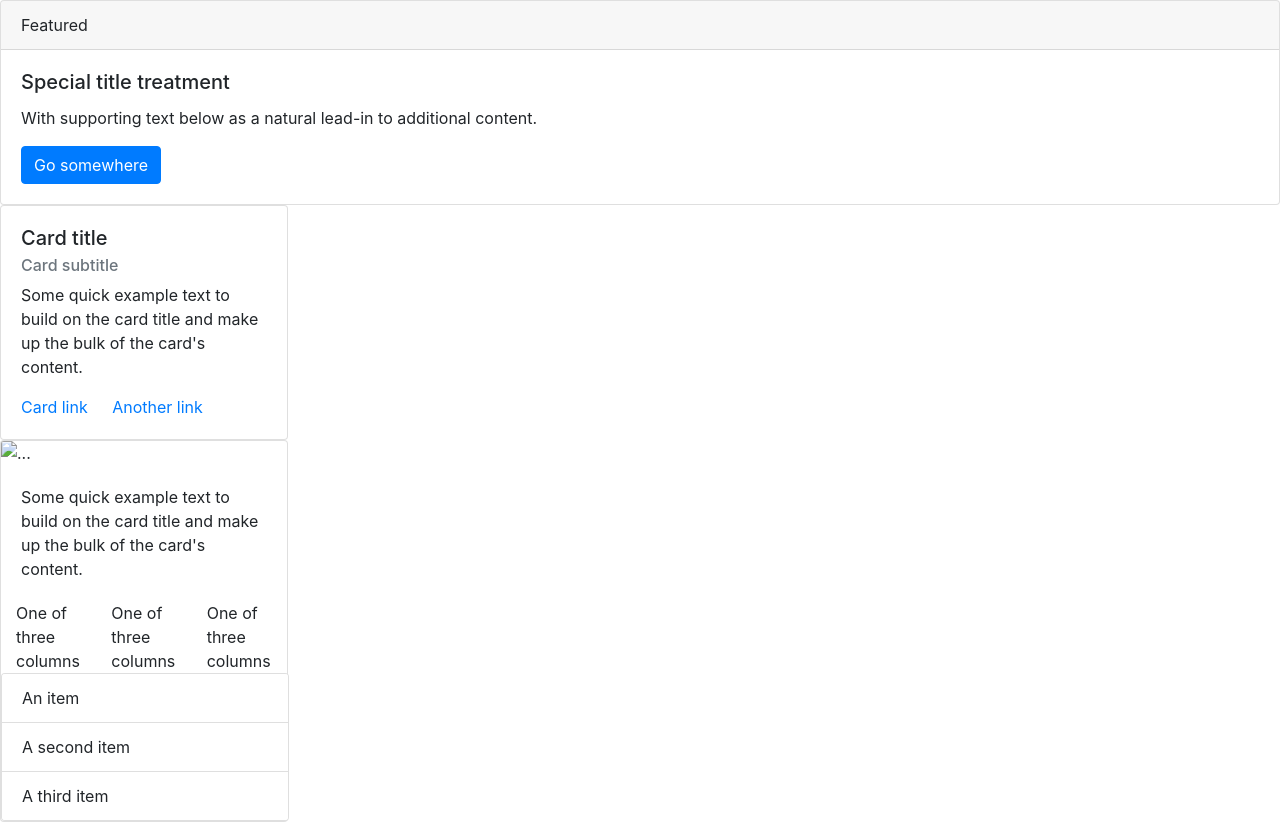
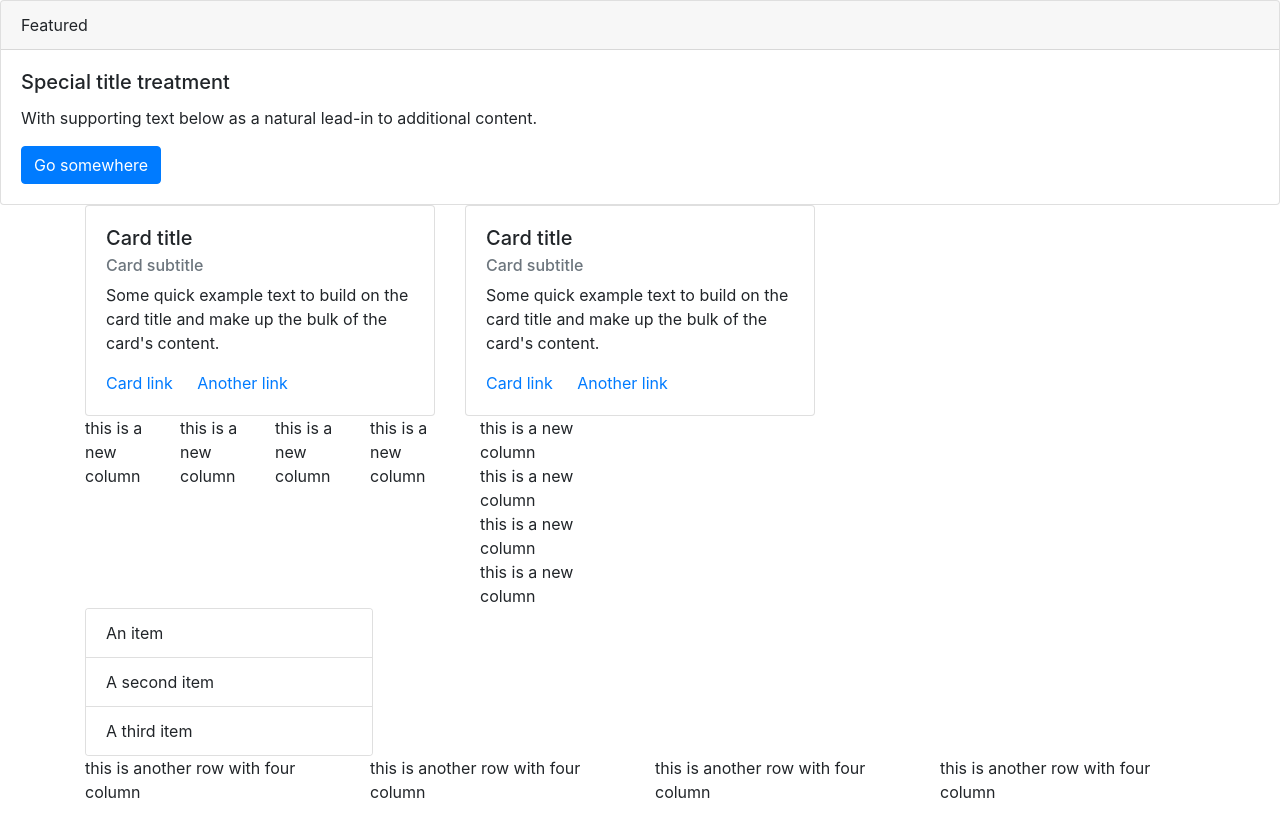
Before and after one commit to adexy-ai/D7-M2-H, a plain HTML site: page index.html in a window 1280 px wide. Drawn offline with nearby package versions, Linux system fonts and the light colour scheme.

```diff
--- a/index.html
+++ b/index.html
@@ -24,7 +24,11 @@
       </div>
     </div>
     </div>
-    <div class="card" style="width: 18rem">
+
+<div class="container">
+  <div class="row">
+    <div class="col-lg-4 col-md-4 col-sm-4">
+      <div class="card">
         <div class="card-body">
           <h5 class="card-title">Card title</h5>
           <h6 class="card-subtitle mb-2 text-muted">Card subtitle</h6>
@@ -36,25 +40,35 @@
           <a href="#" class="card-link">Another link</a>
         </div>
       </div>
-    <div class="card" style="width: 18rem">
-      <img src="..." class="card-img-top" alt="..." />
+      <div class="row">
+        <div class="col">this is a new column</div>
+        <div class="col">this is a new column</div>
+        <div class="col">this is a new column</div>
+        <div class="col">this is a new column</div>
+      </div>
+    </div>
+    <div class="col-lg-4 col-md-4 col-sm-4">
+      <div class="card">
         <div class="card-body">
+          <h5 class="card-title">Card title</h5>
+          <h6 class="card-subtitle mb-2 text-muted">Card subtitle</h6>
           <p class="card-text">
             Some quick example text to build on the card title and make up the
             bulk of the card's content.
           </p>
+          <a href="#" class="card-link">Card link</a>
+          <a href="#" class="card-link">Another link</a>
         </div>
-      <div class="container">
+      </div>
         <div class="row">
-    <div class="col-sm">
-      One of three columns
+          <div class="col-lg-6 col-md-6 col-sm-6">
+            <div class="col">this is a new column</div>
+            <div class="col">this is a new column</div>
+            <div class="col">this is a new column</div>
+            <div class="col">this is a new column</div>
           </div>
-    <div class="col-sm">
-      One of three columns
         </div>
-    <div class="col-sm">
-      One of three columns
-    </div>
+
   </div>
 </div>
     <div class="card" style="width: 18rem">
@@ -63,6 +77,13 @@
         <li class="list-group-item">A second item</li>
         <li class="list-group-item">A third item</li>
       </ul>
+    </div>
+
+    <div class="row">
+      <div class="col">this is another row with four column</div>
+      <div class="col">this is another row with four column</div>
+      <div class="col">this is another row with four column</div>
+      <div class="col">this is another row with four column</div>
     </div>
 
     <script
```
Lines whose indentation alone changed are shown as unchanged.
